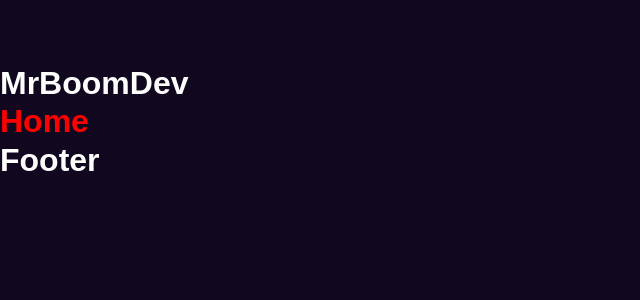
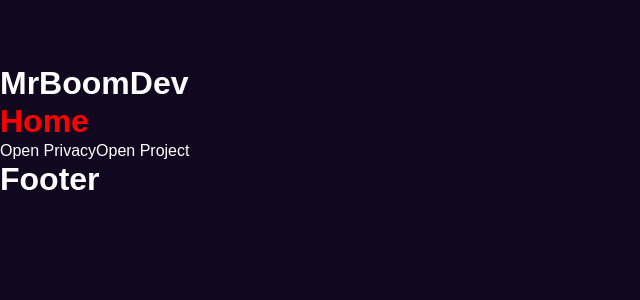
Before and after one commit to MrBoomDeveloper/portfolio, a React (Vite) app: page / in a window 1280 px wide. Shown: the top 300 px of the page, without its empty margins (0-640 px from the left). Built offline with nearby package versions, Linux system fonts and the light colour scheme.

Commit message:
Fixed Routing

```diff
--- a/package.json
+++ b/package.json
@@ -1,5 +1,6 @@
 {
 	"name": "portfolio",
+	"homepage": "https://mrboomdev.ru/portfolio",
 	"private": true,
 	"version": "1.0.0",
 	"type": "module",
--- a/src/main.tsx
+++ b/src/main.tsx
@@ -1,9 +1,9 @@
 import React from "react";
 import ReactDOM from "react-dom/client";
-import { createBrowserRouter, RouterProvider } from "react-router-dom";
+import { createHashRouter, RouterProvider } from "react-router-dom";
 import { HomePage, PrivacyPage, ErrorPage, ProjectPage, Root } from "@routes";
 
-const router = createBrowserRouter([
+const router = createHashRouter([
 	{ path: "/", element: <Root />, errorElement: <ErrorPage />, children: [
 		{ path: "/", element: <HomePage /> },
 		{ path: "privacy", element: <PrivacyPage /> },
--- a/src/routes/home/index.tsx
+++ b/src/routes/home/index.tsx
@@ -1,7 +1,12 @@
+import { Link } from "react-router-dom";
 import styles from "./styles.module.scss";
 
 export default function HomePage() {
 	return (
-		<h1 className={styles.title}>Home</h1>
+		<div>
+			<h1 className={styles.title}>Home</h1>
+			<Link to="privacy">Open Privacy</Link>
+			<Link to="project/action">Open Project</Link>
+		</div>
 	);
 }
--- a/vite.config.ts
+++ b/vite.config.ts
@@ -34,7 +34,7 @@ const dev = {
 
 const prod = {
 	...global,
-	base: "https://mrboomdev.ru/portfolio",
+	base: "/portfolio/",
 
 	build: {
 		minify: "esbuild"
```
